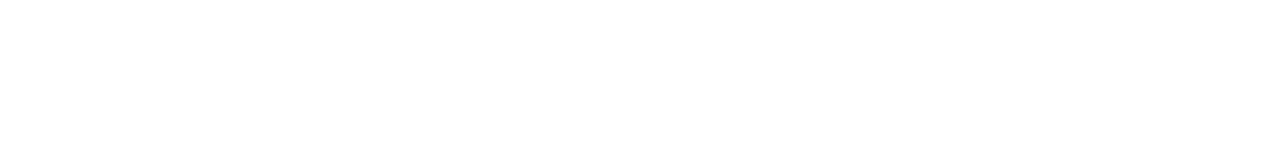
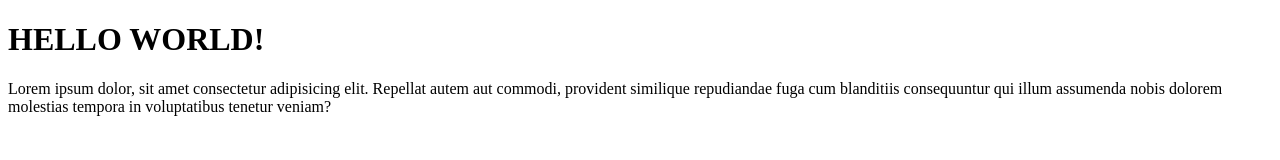
Before and after one commit to efielding/wc-day1, a plain HTML site: page index.html in a window 1280 px wide. Drawn offline with Linux system fonts and the light colour scheme.

Commit message:
changed markup to display header and par.

```diff
--- a/index.html
+++ b/index.html
@@ -1,13 +1,17 @@
 <!DOCTYPE html>
 <html lang="en">
+
     <head>
         <meta charset="UTF-8">
         <meta name="viewport" content="width=device-width, initial-scale=1.0">
         <meta http-equiv="X-UA-Compatible" content="ie=edge">
         <link rel="stylesheet" href="css/style.css">
-    <title>Document</title>
+        <title>Day 1</title>
     </head>
+
     <body>
+        <h1>HELLO WORLD!</h1>
+        <p>Lorem ipsum dolor, sit amet consectetur adipisicing elit. Repellat autem aut commodi, provident similique repudiandae fuga cum blanditiis consequuntur qui illum assumenda nobis dolorem molestias tempora in voluptatibus tenetur veniam?</p>
+    </body>
 
-</body>
 </html>
```
Lines whose indentation alone changed are shown as unchanged.
